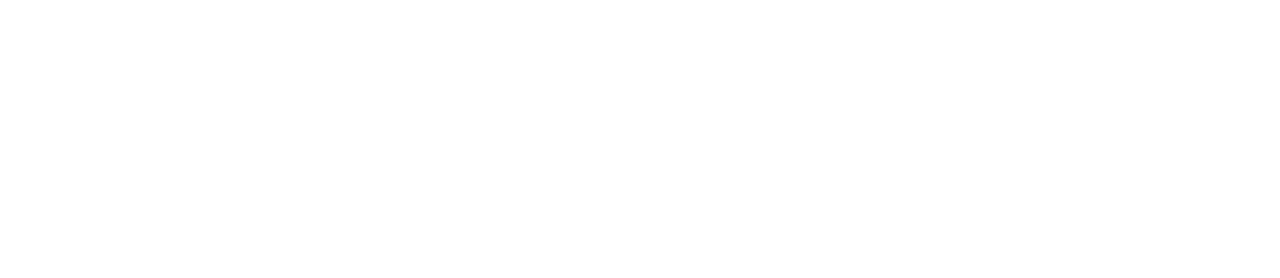
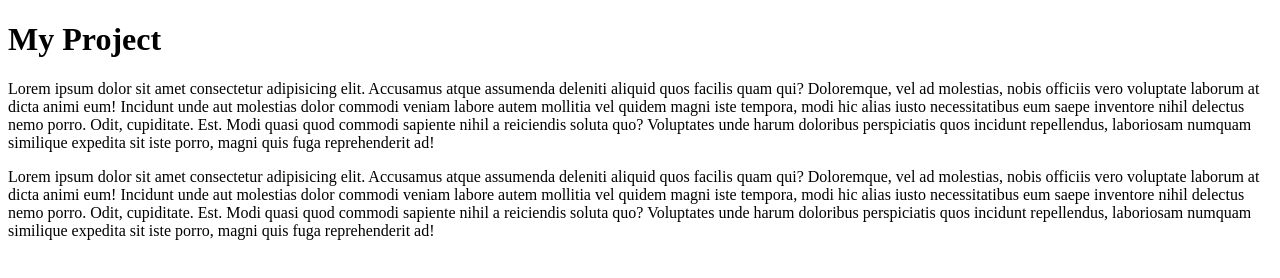
Before and after one commit to tomcowtutor/github, a plain HTML site: page index.html in a window 1280 px wide. Drawn offline with Linux system fonts and the light colour scheme.

Commit message:
Add heading and body text to index.html

```diff
--- a/index.html
+++ b/index.html
@@ -3,9 +3,19 @@
 <head>
     <meta charset="UTF-8">
     <meta name="viewport" content="width=device-width, initial-scale=1.0">
-    <title>Document</title>
+    <title>My Project</title>
 </head>
 <body>
-
+    <h1>My Project</h1>
+    <p>
+        Lorem ipsum dolor sit amet consectetur adipisicing elit. Accusamus atque assumenda deleniti aliquid quos facilis quam qui? Doloremque, vel ad molestias, nobis officiis vero voluptate laborum at dicta animi eum!
+        Incidunt unde aut molestias dolor commodi veniam labore autem mollitia vel quidem magni iste tempora, modi hic alias iusto necessitatibus eum saepe inventore nihil delectus nemo porro. Odit, cupiditate. Est.
+        Modi quasi quod commodi sapiente nihil a reiciendis soluta quo? Voluptates unde harum doloribus perspiciatis quos incidunt repellendus, laboriosam numquam similique expedita sit iste porro, magni quis fuga reprehenderit ad!
+    </p>
+    <p>
+        Lorem ipsum dolor sit amet consectetur adipisicing elit. Accusamus atque assumenda deleniti aliquid quos facilis quam qui? Doloremque, vel ad molestias, nobis officiis vero voluptate laborum at dicta animi eum!
+        Incidunt unde aut molestias dolor commodi veniam labore autem mollitia vel quidem magni iste tempora, modi hic alias iusto necessitatibus eum saepe inventore nihil delectus nemo porro. Odit, cupiditate. Est.
+        Modi quasi quod commodi sapiente nihil a reiciendis soluta quo? Voluptates unde harum doloribus perspiciatis quos incidunt repellendus, laboriosam numquam similique expedita sit iste porro, magni quis fuga reprehenderit ad!
+    </p>
 </body>
 </html>
```
